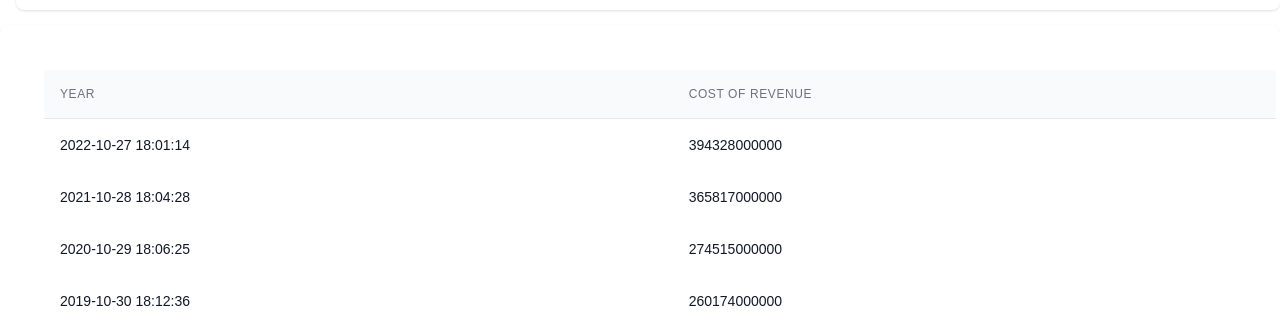
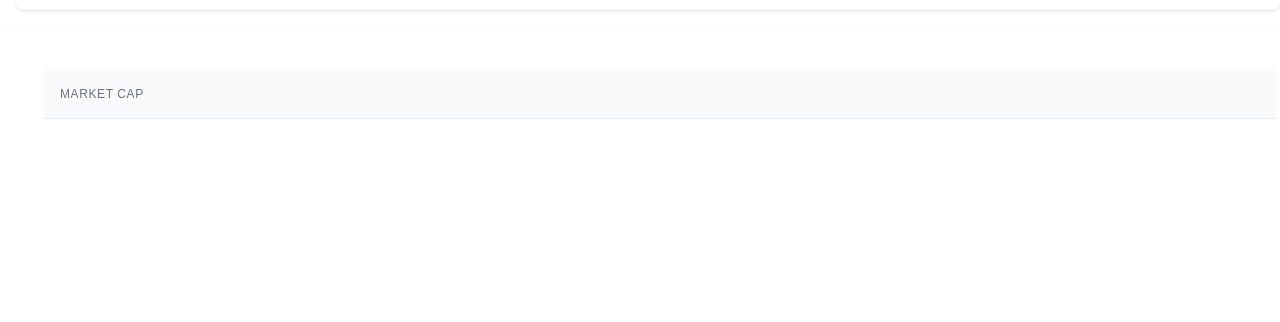
Before and after one commit to MuradMT/Finance_App, a React (Create React App) app in the folder frontend/: page /design-guide in a window 1280 px wide. Shown: the part 478-800 px from the top of the page. Built offline with nearby package versions, Linux system fonts and the light colour scheme.

Commit message:
Created Income statement.Learned about 429 hhtp code(too many requests).

```diff
--- a/frontend/src/API/api.tsx
+++ b/frontend/src/API/api.tsx
@@ -1,5 +1,5 @@
 import axios from 'axios'
-import { CompanyKeyMetrics, CompanyProfile, CompanySearch } from '../Types/company'
+import { CompanyIncomeStatement, CompanyKeyMetrics, CompanyProfile, CompanySearch } from '../Types/company'
 import { error } from 'console';
 interface SearchResponse {
     data: CompanySearch[]
@@ -42,3 +42,14 @@
         console.log("error message from API: ", error);
     }
 }
+
+export const getIncomeStatement=async (query:string)=>{
+    try {
+        const data = await axios.get<CompanyIncomeStatement[]>(
+            `https://financialmodelingprep.com/api/v3/income-statement/${query}?limit=40&apikey=${process.env.REACT_APP_API_KEY}`
+        );
+        return data;
+    } catch (error:any) {
+        console.log("error message from API: ", error);
+    }
+}
--- a/frontend/src/Components/IncomeStatement/IncomeStatement.tsx
+++ b/frontend/src/Components/IncomeStatement/IncomeStatement.tsx
@@ -1,11 +1,84 @@
-import React from 'react'
+import React, { useEffect, useState } from "react";
+import { CompanyIncomeStatement } from "../../Types/company";
+import { useOutletContext } from "react-router";
+import {getIncomeStatement} from "../../API/api";
+import Table from "../Table/Table";
 
-interface Props  {}
+interface Props {}
+
+const configs = [
+  {
+    label: "Date",
+    render: (company: CompanyIncomeStatement) => company.date,
+  },
+  {
+    label: "Revenue",
+    render: (company: CompanyIncomeStatement) => company.revenue,
+  },
+  {
+    label: "Cost Of Revenue",
+    render: (company: CompanyIncomeStatement) => company.costOfRevenue,
+  },
+  {
+    label: "Depreciation",
+    render: (company: CompanyIncomeStatement) =>
+      company.depreciationAndAmortization,
+  },
+  {
+    label: "Operating Income",
+    render: (company: CompanyIncomeStatement) => company.operatingIncome,
+  },
+  {
+    label: "Income Before Taxes",
+    render: (company: CompanyIncomeStatement) => company.incomeBeforeTax,
+  },
+  {
+    label: "Net Income",
+    render: (company: CompanyIncomeStatement) => company.netIncome,
+  },
+  {
+    label: "Net Income Ratio",
+    render: (company: CompanyIncomeStatement) => company.netIncomeRatio,
+  },
+  {
+    label: "Earnings Per Share",
+    render: (company: CompanyIncomeStatement) => company.eps,
+  },
+  {
+    label: "Earnings Per Diluted",
+    render: (company: CompanyIncomeStatement) => company.epsdiluted,
+  },
+  {
+    label: "Gross Profit Ratio",
+    render: (company: CompanyIncomeStatement) => company.grossProfitRatio,
+  },
+  {
+    label: "Opearting Income Ratio",
+    render: (company: CompanyIncomeStatement) => company.operatingIncomeRatio,
+  },
+  {
+    label: "Income Before Taxes Ratio",
+    render: (company: CompanyIncomeStatement) => company.incomeBeforeTaxRatio,
+  },
+];
 
 const IncomeStatement = (props: Props) => {
-  return (
-    <div>IncomeStatement</div>
-  )
-}
+  const ticker=useOutletContext<string>();
+  const [incomeStatement,setIncomeStatement]=useState<CompanyIncomeStatement[]>();
+  useEffect(()=>{
+    const incomeStatementFetch=async()=>{
+      const result=await getIncomeStatement(ticker);
+      setIncomeStatement(result!.data);
+    }
+    incomeStatementFetch();
+  });
+  return <>
+      {
+        incomeStatement?<>
+        <Table config={configs} data={incomeStatement}/>
+        </>:<>Loading...</>
+      }
+  </>;
+};
 
-export default IncomeStatement
+export default IncomeStatement;
--- a/frontend/src/Components/Table/Table.tsx
+++ b/frontend/src/Components/Table/Table.tsx
@@ -1,44 +1,30 @@
-import React from "react";
-import { testIncomeStatementData } from "./testData";
 
-interface Props {}
+interface Props {
+  data: any;
+  config: any;
+}
 
-type Company = (typeof data)[0];
 
-const data = testIncomeStatementData;
 
-const configs = [
-  {
-    Label: "Year",
-    render: (company: Company) => company.acceptedDate,
-  },
-  {
-    Label: "Cost of Revenue",
-    render: (company: Company) => company.revenue,
-  },
-];
-
-const Table = (props: Props) => {
-  const renderedRows = data.map((company: Company) => {
+const Table = ({config,data}: Props) => {
+  const renderedRows = data.map((company: any) => {
     return (
       <tr key={company.cik}>
-        {configs.map((config: any) => {
-          return (
-            <td className="p-4 whitespace-nowrap text-sm font-normal text-gray-900">
-              {config.render(company)}
-            </td>
-          );
-        })}
+        {
+            config.map((config: any) =>{
+                return <td className="p-3">{config.render(company)}</td>
+            })
+        }
       </tr>
     );
   });
-  const renderedHeaders = configs.map((config: any) => {
+  const renderedHeaders = config.map((config: any) => {
     return (
       <th
         className="p-4 uppercase tracking-wider text-xs text-left font-medium text-gray-500"
-        key={config.Label}
+        key={config.label}
       >
-        {config.Label}
+        {config.label}
       </th>
     );
   });
--- a/frontend/src/Pages/DesignGuide/DesignGuide.tsx
+++ b/frontend/src/Pages/DesignGuide/DesignGuide.tsx
@@ -19,7 +19,7 @@
         components of the app with brief instructions on how to use them.
       </h1>
       <RatioList data={testIncomeStatementData} config={tableConfig}/>
-      <Table />
+      <Table data={testIncomeStatementData} config={tableConfig}/>
       <h3>
         Table - Table takes in a configuration object and company data as
         params. Use the config to style your table.
```
